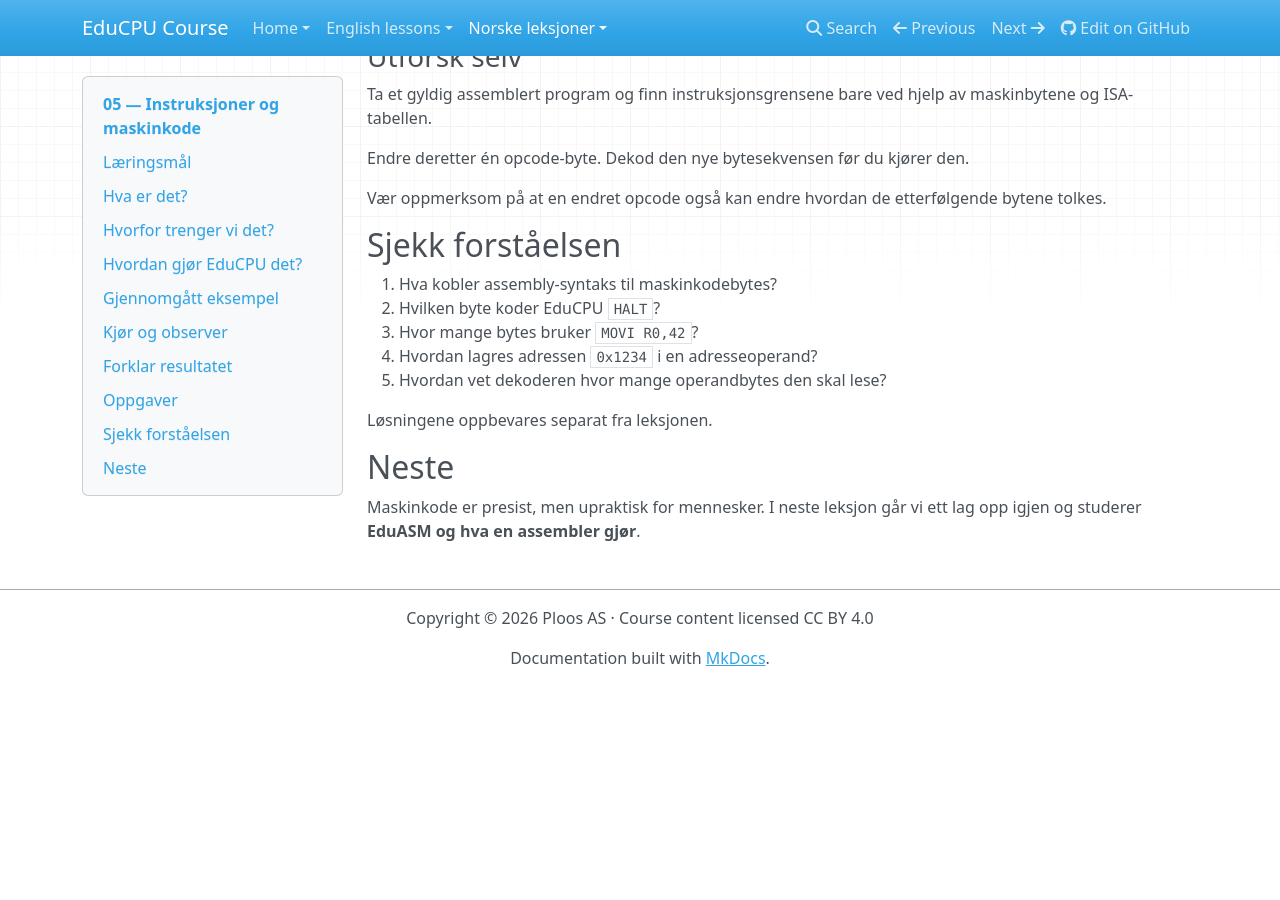
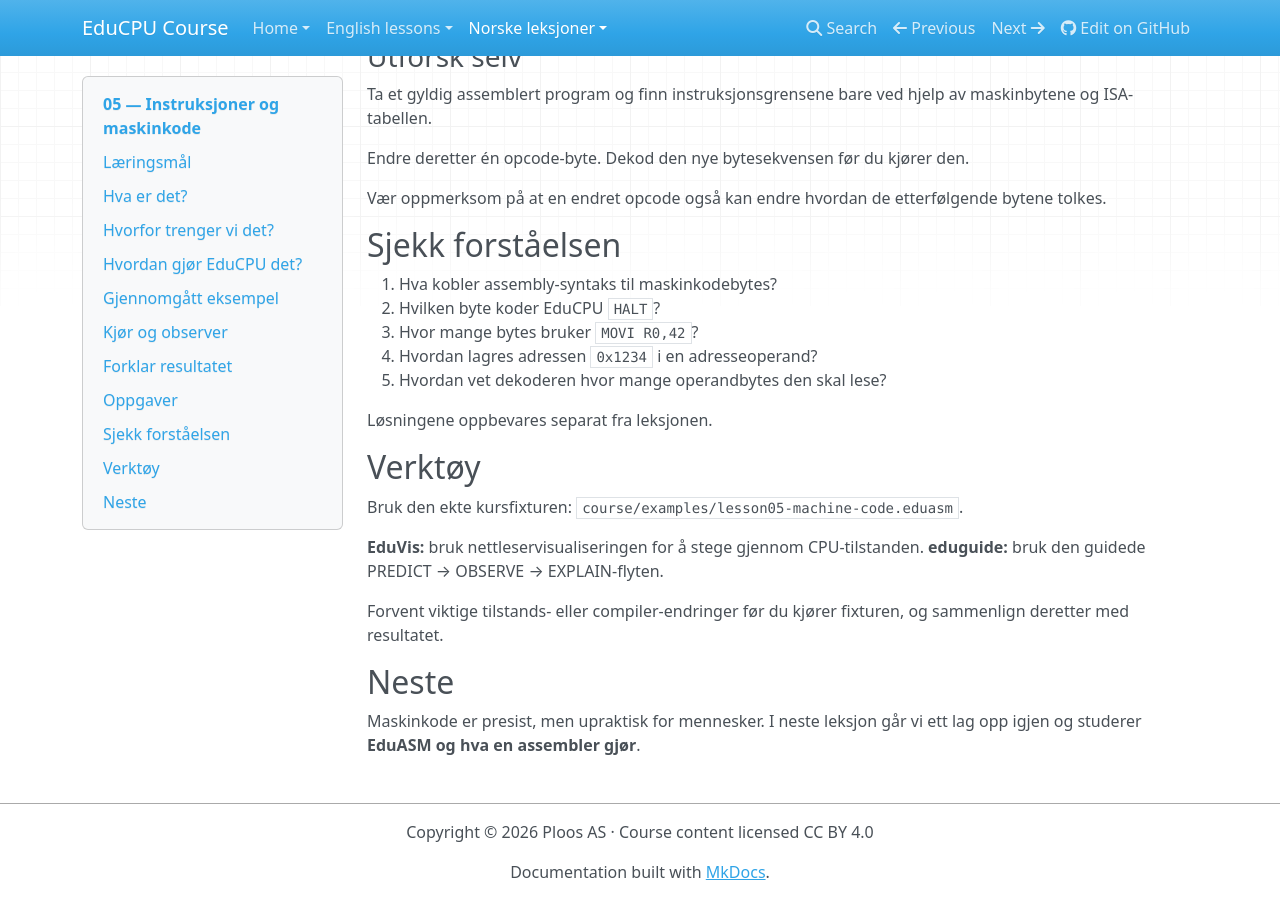
Before and after one commit to Ploos-AS/EduCPU, an MkDocs documentation site: the page built from course/no/lessons/05-instruksjoner-maskinkode.md, in a window 1280 px wide and 900 px high, scrolled down 3386 px. Built offline with MkDocs 1.6.1, drawn with Linux system fonts in a browser that asks for light colours; nearby versions of some CDN libraries; before the commit the page ends 4072 px from its top, so only the background shows below that.

Commit message:
Pedagogy: expose tools and fixture in 05-instruksjoner-maskinkode.md

```diff
--- a/course/no/lessons/05-instruksjoner-maskinkode.md
+++ b/course/no/lessons/05-instruksjoner-maskinkode.md
@@ -188,6 +188,14 @@
 
 Løsningene oppbevares separat fra leksjonen.
 
+## Verktøy
+
+Bruk den ekte kursfixturen: `course/examples/lesson05-machine-code.eduasm`.
+
+**EduVis:** bruk nettleservisualiseringen for å stege gjennom CPU-tilstanden. **eduguide:** bruk den guidede PREDICT → OBSERVE → EXPLAIN-flyten.
+
+Forvent viktige tilstands- eller compiler-endringer før du kjører fixturen, og sammenlign deretter med resultatet.
+
 ## Neste
 
 Maskinkode er presist, men upraktisk for mennesker. I neste leksjon går vi ett lag opp igjen og studerer **EduASM og hva en assembler gjør**.
```
